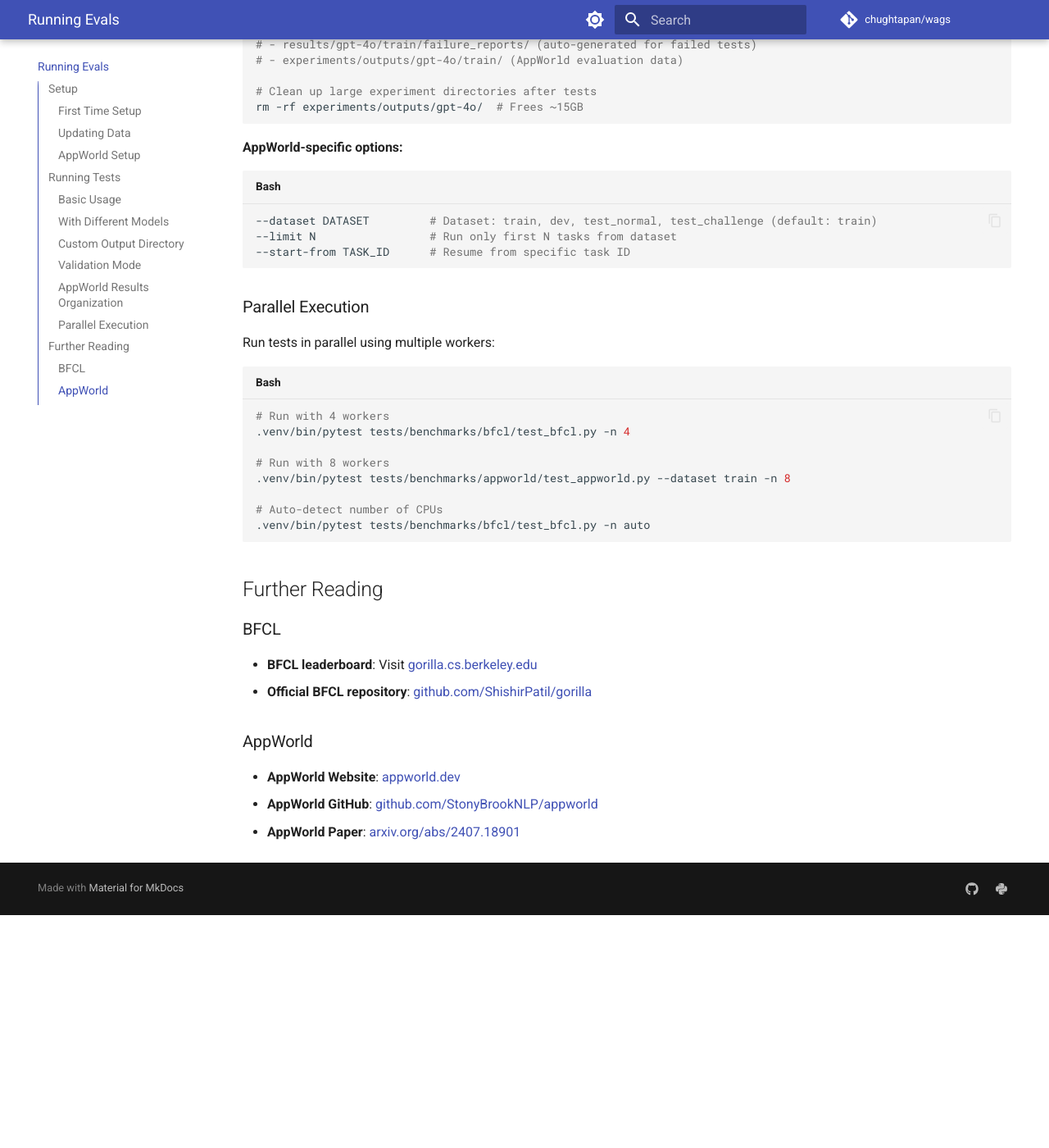
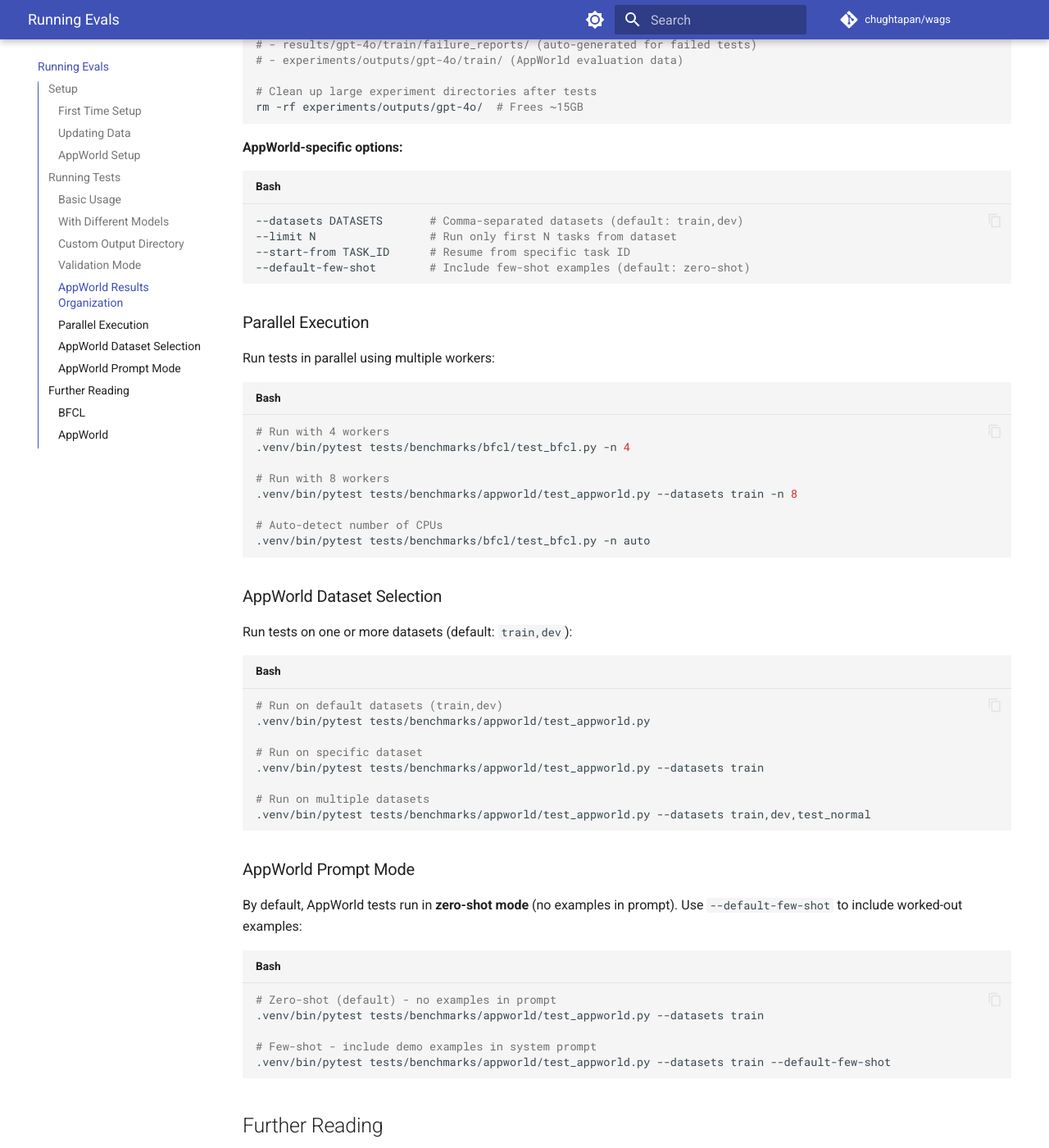
Before and after one commit to chughtapan/wags, an MkDocs documentation site: the page built from docs/evals.md, in a window 1280 px wide and 1400 px high, scrolled down 2643 px. Shown: the whole window at 82% size. Built offline with MkDocs 1.6.1 and Material for MkDocs 9.7.7, drawn with Linux system fonts in a browser that asks for light colours; comment, search, counter and statistics services are not loaded; before the commit the page ends 3759 px from its top, so only the background shows below that; some of the changed text lies outside the part shown.

Commit message:
Add zero-shot default and multi-dataset support for AppWorld
- Change --dataset to --datasets (comma-separated, default: train,dev)
- Add --default-few-shot flag (default: zero-shot, no examples)
- Update prompts.py to conditionally include few-shot examples
- Update output_dir and experiment_name fixtures for multi-dataset
- Preserve --start-from functionality from main branch
- Update all documentation

🤖 Generated with [Claude Code](https://claude.com/claude-code)

Co-Authored-By: Claude <noreply@anthropic.com>

````diff
--- a/docs/evals.md
+++ b/docs/evals.md
@@ -90,8 +90,8 @@ Validate existing logs without running new tests:
 
 **AppWorld:**
 ```bash
-# Validate logs (auto-detects from results/{model}/{dataset}/)
-.venv/bin/pytest tests/benchmarks/appworld/test_appworld.py --validate-only --model gpt-4o --dataset train
+# Validate logs (auto-detects from results/{model}/{datasets}/)
+.venv/bin/pytest tests/benchmarks/appworld/test_appworld.py --validate-only --model gpt-4o --datasets train
 ```
 
 ### AppWorld Results Organization
@@ -100,7 +100,7 @@ AppWorld tests automatically organize results during execution:
 
 ```bash
 # Run tests - results automatically organized
-.venv/bin/pytest tests/benchmarks/appworld/test_appworld.py --dataset train --model gpt-4o
+.venv/bin/pytest tests/benchmarks/appworld/test_appworld.py --datasets train --model gpt-4o
 
 # Results automatically written to:
 # - results/gpt-4o/train/outputs/raw/ (conversation logs)
@@ -113,9 +113,10 @@ rm -rf experiments/outputs/gpt-4o/  # Frees ~15GB
 
 **AppWorld-specific options:**
 ```bash
---dataset DATASET         # Dataset: train, dev, test_normal, test_challenge (default: train)
+--datasets DATASETS       # Comma-separated datasets (default: train,dev)
 --limit N                 # Run only first N tasks from dataset
 --start-from TASK_ID      # Resume from specific task ID
+--default-few-shot        # Include few-shot examples (default: zero-shot)
 ```
 
 ### Parallel Execution
@@ -127,10 +128,37 @@ Run tests in parallel using multiple workers:
 .venv/bin/pytest tests/benchmarks/bfcl/test_bfcl.py -n 4
 
 # Run with 8 workers
-.venv/bin/pytest tests/benchmarks/appworld/test_appworld.py --dataset train -n 8
+.venv/bin/pytest tests/benchmarks/appworld/test_appworld.py --datasets train -n 8
 
 # Auto-detect number of CPUs
 .venv/bin/pytest tests/benchmarks/bfcl/test_bfcl.py -n auto
+```
+
+### AppWorld Dataset Selection
+
+Run tests on one or more datasets (default: `train,dev`):
+
+```bash
+# Run on default datasets (train,dev)
+.venv/bin/pytest tests/benchmarks/appworld/test_appworld.py
+
+# Run on specific dataset
+.venv/bin/pytest tests/benchmarks/appworld/test_appworld.py --datasets train
+
+# Run on multiple datasets
+.venv/bin/pytest tests/benchmarks/appworld/test_appworld.py --datasets train,dev,test_normal
+```
+
+### AppWorld Prompt Mode
+
+By default, AppWorld tests run in **zero-shot mode** (no examples in prompt). Use `--default-few-shot` to include worked-out examples:
+
+```bash
+# Zero-shot (default) - no examples in prompt
+.venv/bin/pytest tests/benchmarks/appworld/test_appworld.py --datasets train
+
+# Few-shot - include demo examples in system prompt
+.venv/bin/pytest tests/benchmarks/appworld/test_appworld.py --datasets train --default-few-shot
 ```
 
 ## Further Reading
````
Also changed, not shown: 5 other files.
